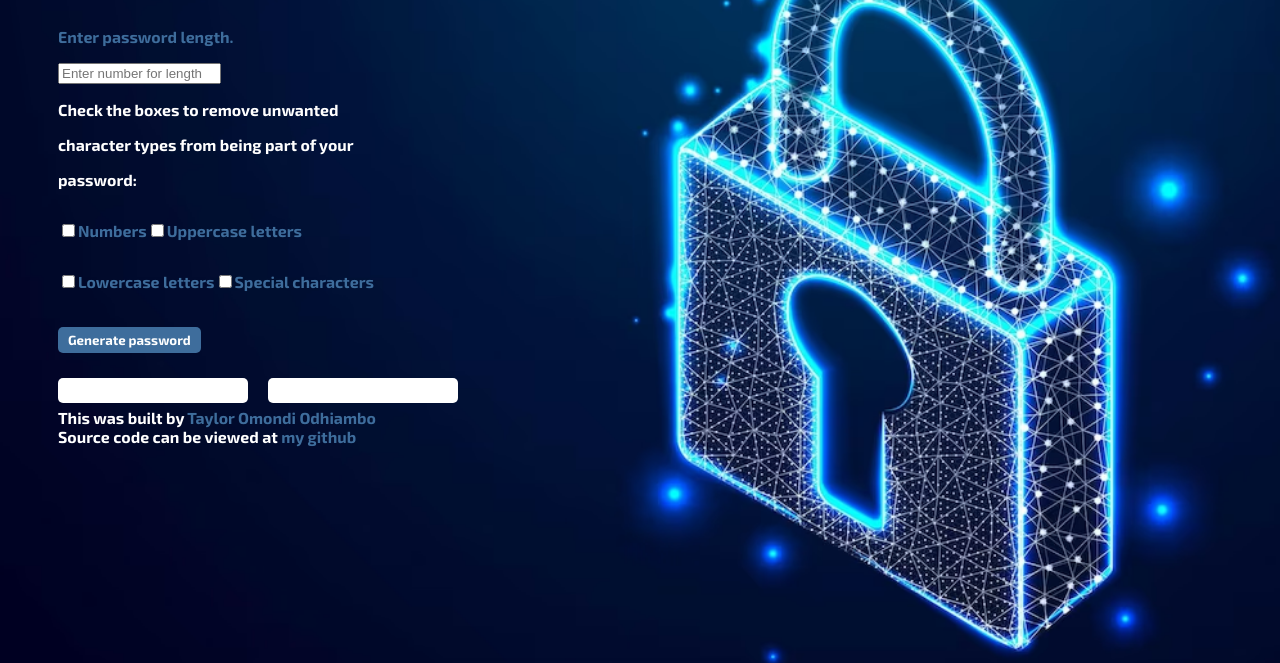
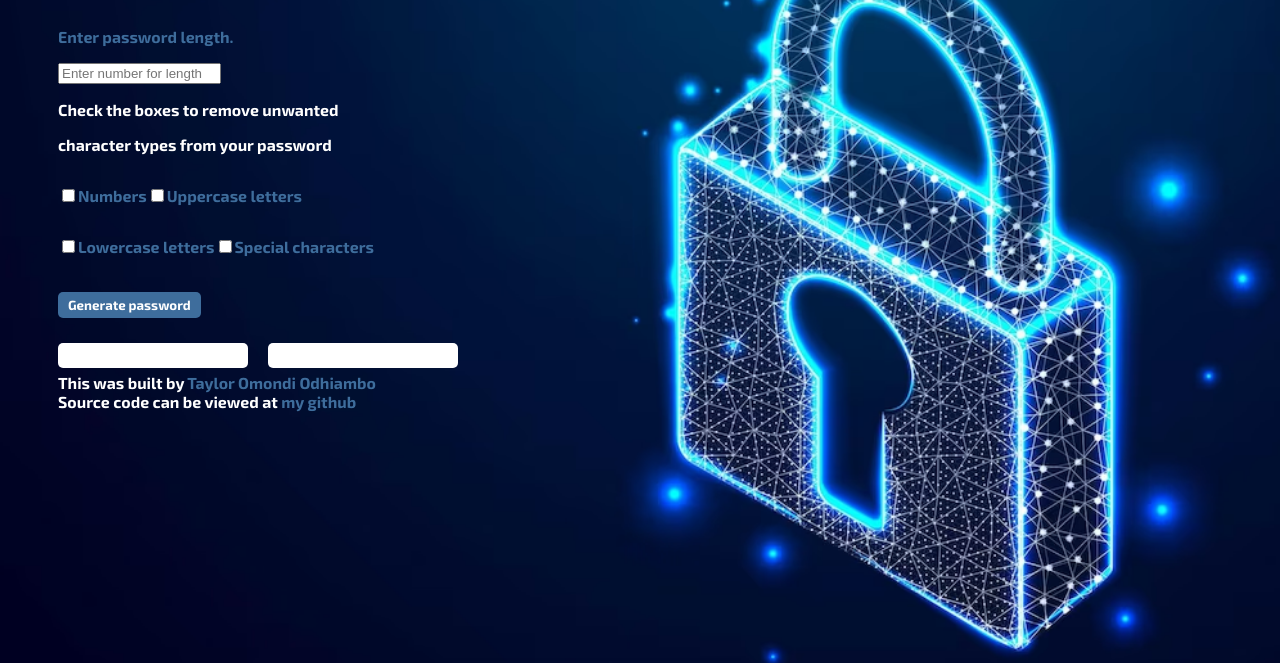
Before and after one commit to Tailsthedark/PasswordGenerator, a plain HTML site: page index.html in a window 1280 px wide. Shown: the part 205-868 px from the top of the page. Drawn offline with Linux system fonts and the light colour scheme.

Commit message:
changed some styling

```diff
--- a/index.html
+++ b/index.html
@@ -16,8 +16,7 @@
         </div>
         <div id="Exclude">
         <p >Check the boxes to remove unwanted </p>
-        <p>character types from being part of your </p>
-        <p>password:</p>
+        <p>character types from your password </p>
          </div>
         <div id = "exclude">
             <input type ="checkbox" class="checkboxes" id ="numbers">
```
